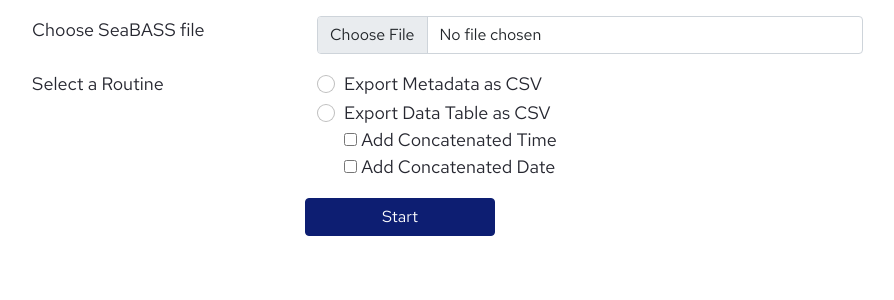
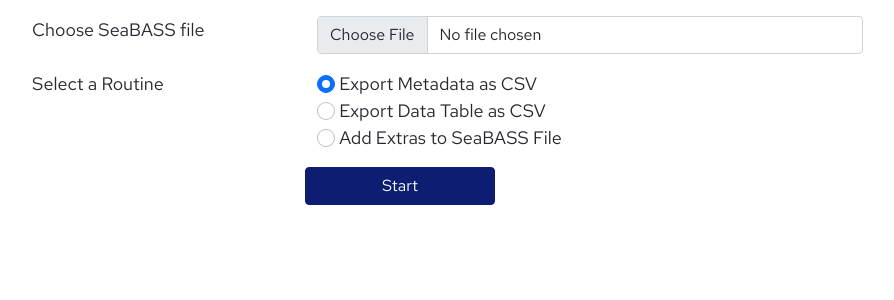
Before and after one commit to nsewnath/seabass_demo, a Flask app: page / in a window 1280 px wide. Shown: the part 88-388 px from the top of the page, without its empty margins (50-944 px from the left). Run offline with Flask 2, Linux system fonts and the light colour scheme.

Commit message:
added js and seabass extras feature

```diff
--- a/app.py
+++ b/app.py
@@ -1,3 +1,10 @@
+"""
+Web Application for Data Extraction of a SeaBASS File using Flask.
+
+Author: Neeka Sewnath, nsewnath@ufl.edu
+
+"""
+
 from flask import Flask
 from flask_cors import CORS
 from flask import request
@@ -5,7 +12,10 @@
 import pandas as pd
 import numpy as np
 import os
+from collections import OrderedDict
 from SB_support import *
+
+#==========================================================================================================================================
 
 app = Flask(__name__)
 CORS(app)
@@ -20,8 +30,10 @@
 
   # Gather routine request
   routine = request.form.get('routine')
-  time = request.form.get('time')
-  date = request.form.get('date')
+  time1 = request.form.get('time1')
+  date1 = request.form.get('date1')
+  time2 = request.form.get('time2')
+  date2 = request.form.get('date2')
 
   # Gather file
   file = request.files['file']
@@ -33,7 +45,7 @@
   data = readSB(filename = path, no_warn = True)
 
   if routine == 'metadata':
-    # Create new dataframe and assign ordered list keys and values as columns
+  # Create new dataframe and assign ordered list keys and values as columns
     new_df = pd.DataFrame()
     new_df = new_df.assign(Labels = data.headers.keys())
     new_df = new_df.assign(Data = data.headers.values())
@@ -46,18 +58,18 @@
                   as_attachment=True)
 
   elif routine == 'table':
-    # Create new dataframe from SeaBASS data table
+  # Create new dataframe from SeaBASS data table
     new_df = pd.DataFrame(data.data)
 
-    if time:
-      # Creates a column that concatenates the hour and minute columns to XX:XX format
+    if time1:
+    # Creates a column that concatenates the hour and minute columns to XX:XX format
       new_df = new_df.assign(mod_minute = new_df["minute"].apply(str))
       new_df['mod_minute'] = new_df['mod_minute'].apply(lambda x: x.zfill(2))
       new_df = new_df.assign(complete_time = new_df["hour"].apply(str) + ":" + new_df["mod_minute"])
       new_df = new_df.drop(columns = "mod_minute")
 
-    if date:
-      # Creates a column that concatenates the day, month, and year to international standard DAY/MONTH/YEAR
+    if date1:
+    # Creates a column that concatenates the day, month, and year to international standard DAY/MONTH/YEAR
       new_df = new_df.assign(complete_date = new_df["day"].apply(str) + "/" + new_df["month"].apply(str) + "/" + new_df["year"].apply(str))
 
     # Outputting file to user
@@ -67,13 +79,52 @@
                   attachment_filename='data_table.csv',
                   as_attachment=True)
 
-  else:
-  # Return the original SeaBASS File
+  elif routine == 'modsb':
+  # Outputs SeaBASS file with add-ons
+
+    new_df = pd.DataFrame(data.data)
+
+    if time2:
+    # Creates a column that concatenates the hour and minute columns to XX:XX format
+      new_df = new_df.assign(mod_minute = new_df["minute"].apply(str))
+      new_df['mod_minute'] = new_df['mod_minute'].apply(lambda x: x.zfill(2))
+      new_df = new_df.assign(complete_time = new_df["hour"].apply(str) + ":" + new_df["mod_minute"])
+      new_df = new_df.drop(columns = "mod_minute")
+
+      fields = data.headers['fields']
+      units = data.headers['units']
+
+      new_field = fields + "," + "completed_time"
+      new_unit = units + "," + "hh:mm"
+
+      data.headers['fields']  = new_field
+      data.headers['units'] = new_unit
+
+    if date2:
+    # Creates a column that concatenates the day, month, and year to international standard DAY/MONTH/YEAR
+      new_df = new_df.assign(complete_date = new_df["day"].apply(str) + "/" + new_df["month"].apply(str) + "/" + new_df["year"].apply(str))
+
+      fields = data.headers['fields']
+      units = data.headers['units']
+
+      new_field = fields + "," + "completed_year"
+      new_unit = units + "," + "dd/mm/yyyy"
+
+      data.headers['fields']  = new_field
+      data.headers['units'] = new_unit
+
+    # Return the original SeaBASS File
+    new_data = OrderedDict(new_df)
+    data.data = new_data
+
+    # Return the original SeaBASS File
     redirect('http://localhost:5000')
-    data.writeSBfile("./unmodified_data.sb")
-    return send_file('./unmodified_data.sb',
-                    attachment_filename='unmodified_data.sb',
+    data.writeSBfile("./seabass_w_extras.sb")
+    return send_file('./seabass_w_extras.sb',
+                    attachment_filename='seabass_w_extras.sb',
                     as_attachment=True)
+
+#===========================================================================================================================================
 
 if __name__ == '__main__':
     app.run(debug=True)
--- a/static/main.css
+++ b/static/main.css
@@ -1,12 +1,3 @@
 nav-bg {
     font-family: 'Red Hat Text';
 }
-
-.reveal-if-active {
-    opacity: 0;
-    max-height: 0;
-    overflow: hidden;
-    font-size: 16px;
-    transform: scale(0.8);
-    transition: 0.5s;
-}
--- a/templates/index.html
+++ b/templates/index.html
@@ -5,10 +5,30 @@
   <link href="https://fonts.googleapis.com/css2?family=Open+Sans&display=swap" rel="stylesheet">
   <link href="https://cdn.jsdelivr.net/npm/bootstrap@5.0.0-beta1/dist/css/bootstrap.min.css" rel="stylesheet" integrity="sha384-giJF6kkoqNQ00vy+HMDP7azOuL0xtbfIcaT9wjKHr8RbDVddVHyTfAAsrekwKmP1" crossorigin="anonymous">
   <link rel= "stylesheet" type= "text/css" href="../static/main.css">
+  <script src="https://code.jquery.com/jquery-3.4.1.min.js"></script>
+  <script>
+      $(document).ready(function(){
+          $(".form").hide();
+          $(".form1").hide();
+
+          $(".form-check2").click(function(){
+            $(".form").show();
+            $(".form1").hide();
+
+          $(".form-check3").click(function(){
+            $(".form1").show();
+            $(".form").hide();
+
+          $(".form-check1").click(function(){
+            $(".form").hide();
+            $(".form1").hide();
+          })
+          })
+          })
+      });
+  </script>
 </head>
-
 <body style="background-color: #ffffff; color: #262730; font-family: 'Red Hat Text'; font-size:18px;">
-
   <nav class="navbar navbar-expand-lg navbar-light">
     <a class="navbar-brand px-3">
       <img src="../static/images/SSAI-Logo.png" alt="SSAI-Logo" width="62" height="62">
@@ -16,9 +36,7 @@
     <h1 class="navbar-nav mb-2" style="color: #0d1e72; font-weight: 700;">
       SeaBASS Data Products
     </h1>
-
   </nav>
-
   <div class="container my-3">
     <form action = "http://localhost:5000/index" method = "POST" enctype = "multipart/form-data">
         <fieldset class="row mb-3">
@@ -27,40 +45,42 @@
             <input id="selectFile" class="form-control" type="file" name="file" accept=".sb" required>
           </div>
         </fieldset>
-
         <fieldset class="row mb-3">
           <legend class="col-form-label col-sm-3 pt-0">Select a Routine</legend>
           <div class="col-sm-9">
-            <div class="form-check">
-              <input class="form-check-input" type="radio" name= "routine" value= "metadata" >
-              <label class="form-check-label" for="linear"> Export Metadata as CSV </label>
+            <div class="form-check1">
+              <input class="form-check-input" type="radio" name= "routine" value= "metadata" checked>
+              <label class="form-check-label" > Export Metadata as CSV </label>
             </div>
-
-            <div class="form-check">
+            <div class="form-check2">
               <input class="form-check-input" type="radio" name= "routine" value="table" >
-              <label class="form-check-label" for="linear"> Export Data Table as CSV </label>
-
-            <div class = "form">
-              <input type = "checkbox" name = "time" id = "time" value ="True">
-              <label for = "time" >Add Concatenated Time</label>
+              <label class="form-check-label" > Export Data Table as CSV </label>
+                <div class = "form">
+                    <input type = "checkbox" name = "time1" id = "time1" value ="True">
+                    <label for = "time1" >Add Concatenated Time</label>
+                </div>
+                <div class = "form">
+                    <input type = "checkbox" name = "date1" id = "date1" value ="True" >
+                    <label for = "date1" >Add Concatenated Date</label>
+                </div>
             </div>
-
-            <div class = "form">
-               <input type = "checkbox" name = "date" id = "date" value ="True" >
-              <label for = "date" >Add Concatenated Date</label>
-            </div>
-
-            </div>
-
+            <div class="form-check3">
+                <input class="form-check-input" type="radio" name= "routine" value="modsb" >
+                <label class="form-check-label" > Add Extras to SeaBASS File </label>
+                  <div class = "form1">
+                      <input type = "checkbox" name = "time2" id = "time2" value ="True">
+                      <label for = "time2" >Add Concatenated Time</label>
+                  </div>
+                  <div class = "form1">
+                      <input type = "checkbox" name = "date2" id = "date2" value ="True" >
+                      <label for = "date2" >Add Concatenated Date</label>
+                  </div>
+              </div>
           </fieldset>
-
-
         <div class="row mb-3">
           <div class="col-sm-3"></div>
           <button type='submit' class='col-sm-2 btn btn-primary' style="background-color: #0d1e72; border-color: #0d1e72;"> Start </button>
         </div>
-
     </form>
   </div>
-
 </body>
```
Also changed, not shown: README.md, 3 other files.
